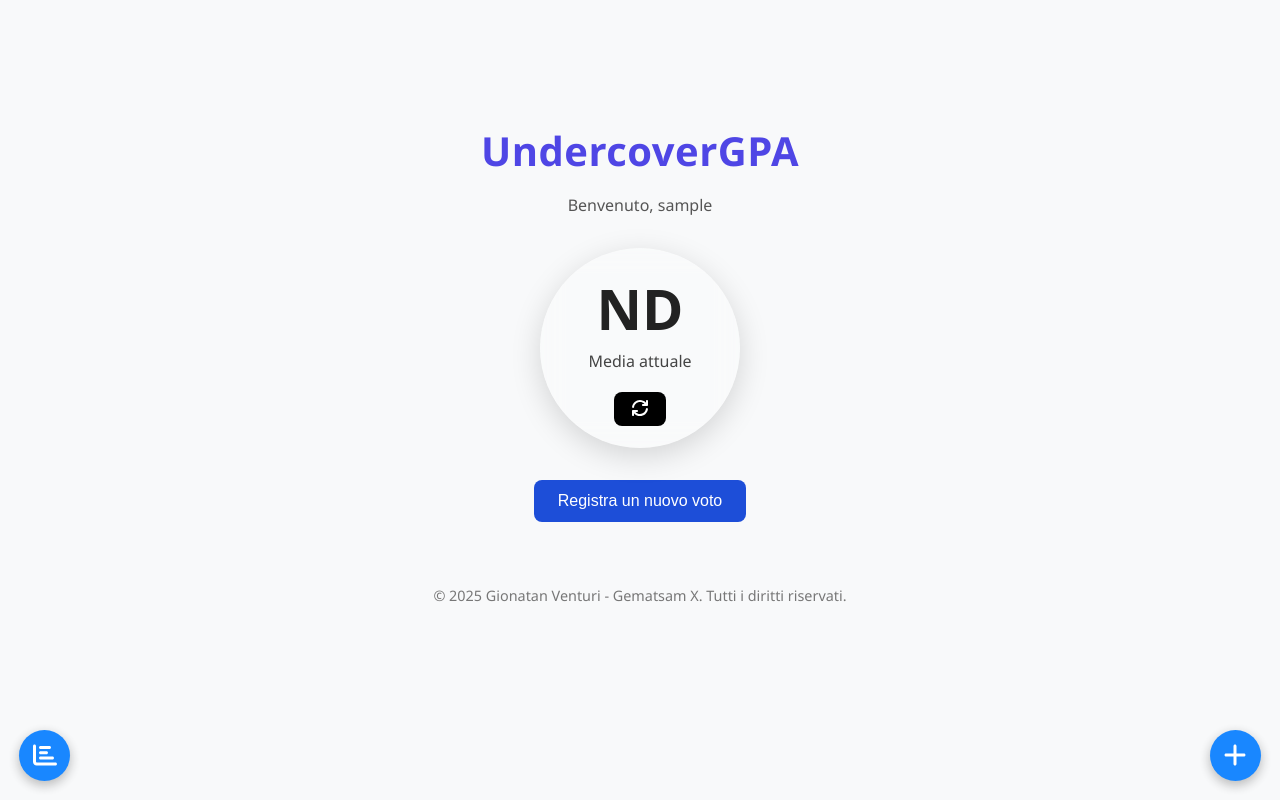
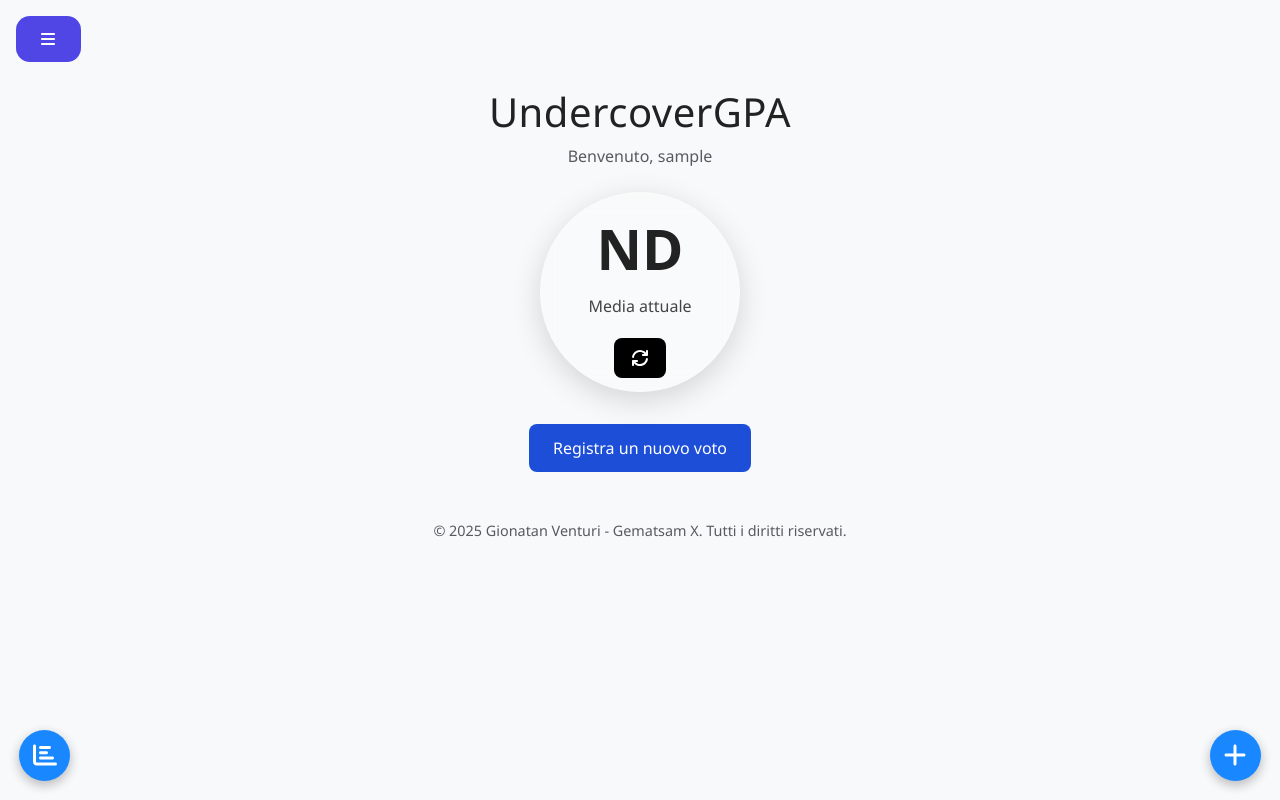
Before and after one commit to Gematsam-X/UndercoverGPA-fe, an Angular app: page /home in a window 1280 px wide. Built offline with nearby package versions, Linux system fonts and the light colour scheme; no server answers; sample sign-in values are in the browser's storage.

Commit message:
fix: critical loop bug while refreshing the token

```diff
--- a/angular.json
+++ b/angular.json
@@ -25,7 +25,11 @@
               }
             ],
             "styles": [
+              "node_modules/bootstrap/dist/css/bootstrap.min.css",
               "src/styles.css"
+            ],
+            "scripts": [
+              "node_modules/bootstrap/dist/js/bootstrap.bundle.min.js"
             ]
           },
           "configurations": {
--- a/package.json
+++ b/package.json
@@ -31,6 +31,7 @@
     "@angular/router": "^20.3.0",
     "@fortawesome/angular-fontawesome": "^3.0.0",
     "@fortawesome/free-solid-svg-icons": "^7.1.0",
+    "bootstrap": "^5.3.8",
     "idb": "^8.0.3",
     "jwt-decode": "^4.0.0",
     "rxjs": "~7.8.0",
--- a/src/app/homepage/homepage.css
+++ b/src/app/homepage/homepage.css
@@ -1,37 +1,24 @@
-.homepage-container {
-  font-family: 'Segoe UI', Tahoma, Geneva, Verdana, sans-serif;
-  max-width: 900px;
-  margin: 0 auto;
-  padding: 2rem;
-  text-align: center;
-}
-
 header h1 {
   font-size: 2.5rem;
   margin-bottom: 0.5rem;
 }
 
 header p {
-  color: #555;
-  margin-bottom: 2rem;
+  margin-bottom: 0;
 }
 
-.btn {
+/* Personalizzazione bottone principale */
+.btn-primary {
   background-color: #1d4ed8;
-  color: white;
+  border: none;
+  border-radius: 0.5rem;
   padding: 0.75rem 1.5rem;
-  text-decoration: none;
-  border-radius: 0.5rem;
-  margin: 0 0.5rem;
-  transition: background 0.2s;
 }
 
-.btn:hover {
+.btn-primary:hover {
   background-color: #2563eb;
 }
 
 footer {
-  margin-top: 4rem;
   font-size: 0.9rem;
-  color: #777;
 }
--- a/src/app/homepage/homepage.html
+++ b/src/app/homepage/homepage.html
@@ -1,18 +1,41 @@
 <page-core [showBackButton]="false" [showHomeButton]="false">
-  <div class="homepage-container">
-    <header>
-      <h1>UndercoverGPA</h1>
-      <p>Benvenuto, {{ username }}</p>
+  <div class="container py-4">
+
+    <!-- BOTTONE FIXED IN ALTO A SINISTRA -->
+    <button class="btn btn-outline-primary position-fixed top-0 start-0 m-3" type="button"
+            data-bs-toggle="offcanvas" data-bs-target="#appDrawer" aria-controls="appDrawer">
+      <fa-icon [icon]="drawerIcon"></fa-icon>
+    </button>
+
+    <!-- HEADER CENTRATO -->
+    <header class="text-center mb-4">
+      <h1 class="h2">UndercoverGPA</h1>
+      <p class="text-muted mb-0">Benvenuto, {{ username }}</p>
     </header>
 
-    <app-average-widget></app-average-widget>
+    <!-- WIDGET MEDIA VOTI -->
+    <app-average-widget class="mb-4"></app-average-widget>
 
-    <div class="main-container">
-      <button class="btn" (click)="redirectToNewVoteForm()">Registra un nuovo voto</button>
+    <!-- BOTTONE NUOVO VOTO -->
+    <div class="text-center mb-4">
+      <button class="btn btn-primary" (click)="redirectToNewVoteForm()">Registra un nuovo voto</button>
     </div>
 
-    <footer>
+    <!-- FOOTER -->
+    <footer class="text-center text-muted mt-5">
       <p>&copy; 2025 Gionatan Venturi - Gematsam X. Tutti i diritti riservati.</p>
     </footer>
+
+    <!-- DRAWER / OFFCANVAS SINISTRA -->
+    <div class="offcanvas offcanvas-start" tabindex="-1" id="appDrawer" aria-labelledby="appDrawerLabel">
+      <div class="offcanvas-header">
+        <h5 class="offcanvas-title" id="appDrawerLabel">Menu</h5>
+        <button type="button" class="btn-close text-reset" data-bs-dismiss="offcanvas" aria-label="Chiudi"></button>
+      </div>
+      <div class="offcanvas-body">
+        <!-- LINK NAVIGAZIONE -->
+      </div>
+    </div>
+
   </div>
 </page-core>
--- a/src/app/homepage/homepage.ts
+++ b/src/app/homepage/homepage.ts
@@ -3,15 +3,19 @@ import { CommonModule } from "@angular/common";
 import { RouterModule, Router } from "@angular/router";
 import { PageCoreComponent } from "../page-core/page-core";
 import { AverageWidget } from "../average-widget/average-widget";
+import { FontAwesomeModule } from "@fortawesome/angular-fontawesome";
+import { faBars, faBurger, faHamburger } from "@fortawesome/free-solid-svg-icons";
 
 @Component({
   selector: "app-homepage",
   standalone: true,
-  imports: [CommonModule, RouterModule, PageCoreComponent, AverageWidget],
+  imports: [CommonModule, RouterModule, PageCoreComponent, AverageWidget, FontAwesomeModule],
   templateUrl: "./homepage.html",
   styleUrls: ["./homepage.css"],
 })
 export class Homepage {
+  drawerIcon = faBars;
+
   constructor(private router: Router) {}
 
   username = localStorage.getItem("username") || "utente";
--- a/src/app/interceptors/auth.interceptor.ts
+++ b/src/app/interceptors/auth.interceptor.ts
@@ -14,6 +14,12 @@ export const authInterceptor: HttpInterceptorFn = (
   next: HttpHandlerFn
 ): Observable<HttpEvent<any>> => {
   const auth = inject(AuthService);
+
+  // ⛔ non intercettare la richiesta di refresh
+  if (req.url.includes("/auth/token")) {
+    return next(req);
+  }
+
   const token = auth.getToken();
 
   let authReq = req;
@@ -24,7 +30,7 @@ export const authInterceptor: HttpInterceptorFn = (
   }
 
   return next(authReq).pipe(
-    catchError(err => {
+    catchError((err) => {
       if (errorCodes.includes(err.status)) {
         if (!isRefreshing) {
           isRefreshing = true;
@@ -47,7 +53,7 @@ export const authInterceptor: HttpInterceptorFn = (
 
               return next(newReq);
             }),
-            catchError(refreshErr => {
+            catchError((refreshErr) => {
               isRefreshing = false;
               auth.logout();
               return throwError(() => refreshErr);
@@ -56,9 +62,9 @@ export const authInterceptor: HttpInterceptorFn = (
         } else {
           // 🚀 Se è già in corso un refresh, metti la richiesta in attesa
           return refreshTokenSubject.pipe(
-            filter(token => token != null), // aspetta fino a che arriva il token nuovo
+            filter((token) => token != null), // aspetta fino a che arriva il token nuovo
             take(1),
-            switchMap(newToken => {
+            switchMap((newToken) => {
               const newReq = req.clone({
                 setHeaders: { Authorization: `Bearer ${newToken}` },
               });
--- a/src/styles.css
+++ b/src/styles.css
@@ -9,6 +9,17 @@
   --text-color: #1e293b;
   --border-radius: 14px;
   --shadow: 0 4px 14px rgba(0, 0, 0, 0.08);
+  --transition: all 0.3s ease;
+}
+
+.dark-theme {
+  --primary-color: #8b5cf6;
+  --accent-color: #06b6d4;
+  --background-color: #1e293b; /* blu-grigio scuro */
+  --card-bg: #2d3748;
+  --text-color: #f8fafc;
+  --border-radius: 14px;
+  --shadow: 0 4px 14px rgba(0, 0, 0, 0.4); /* ombra più evidente */
   --transition: all 0.3s ease;
 }
 
```
Also changed, not shown: 1 other file (tests, documents, lock files or other folders).
